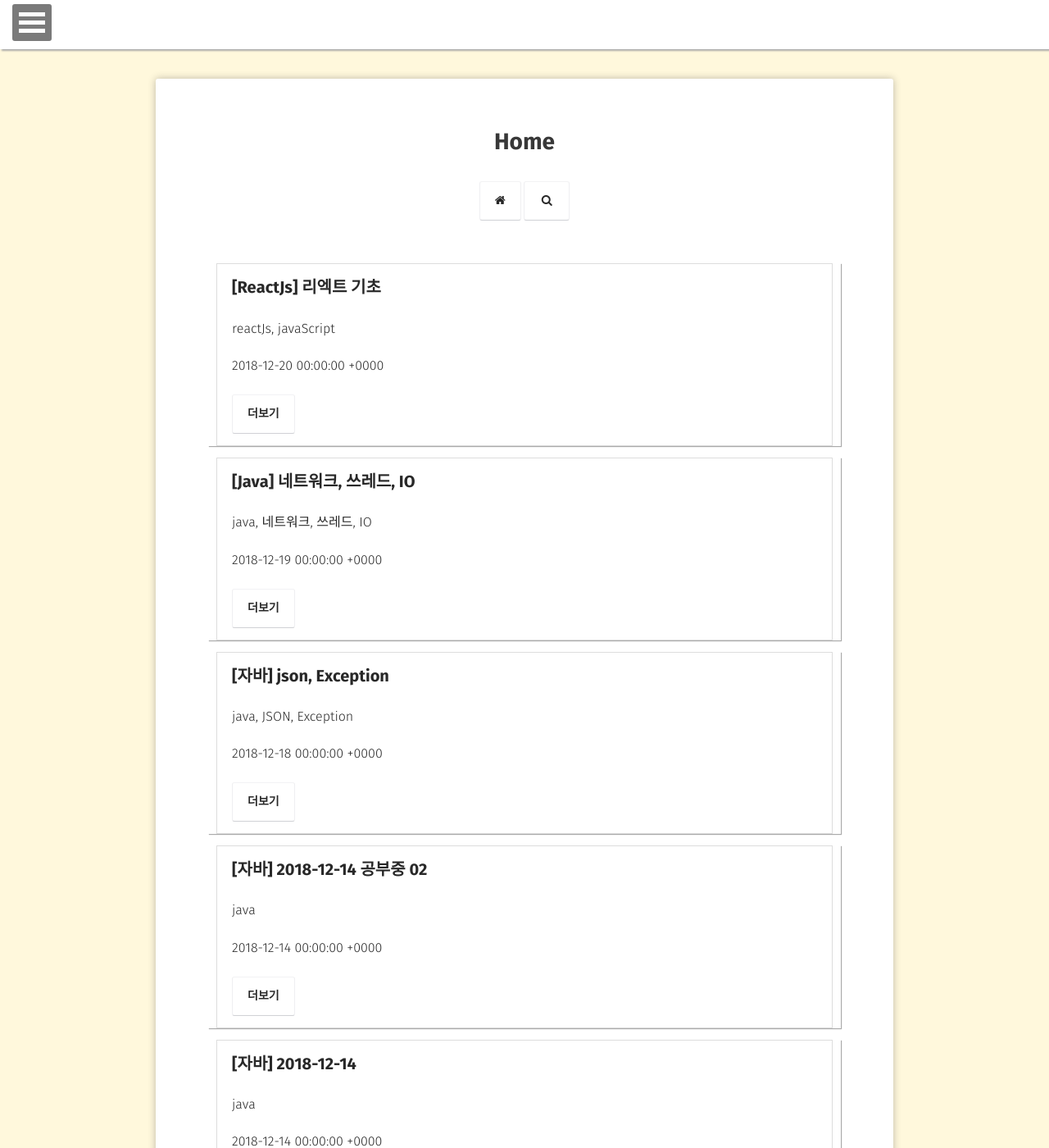
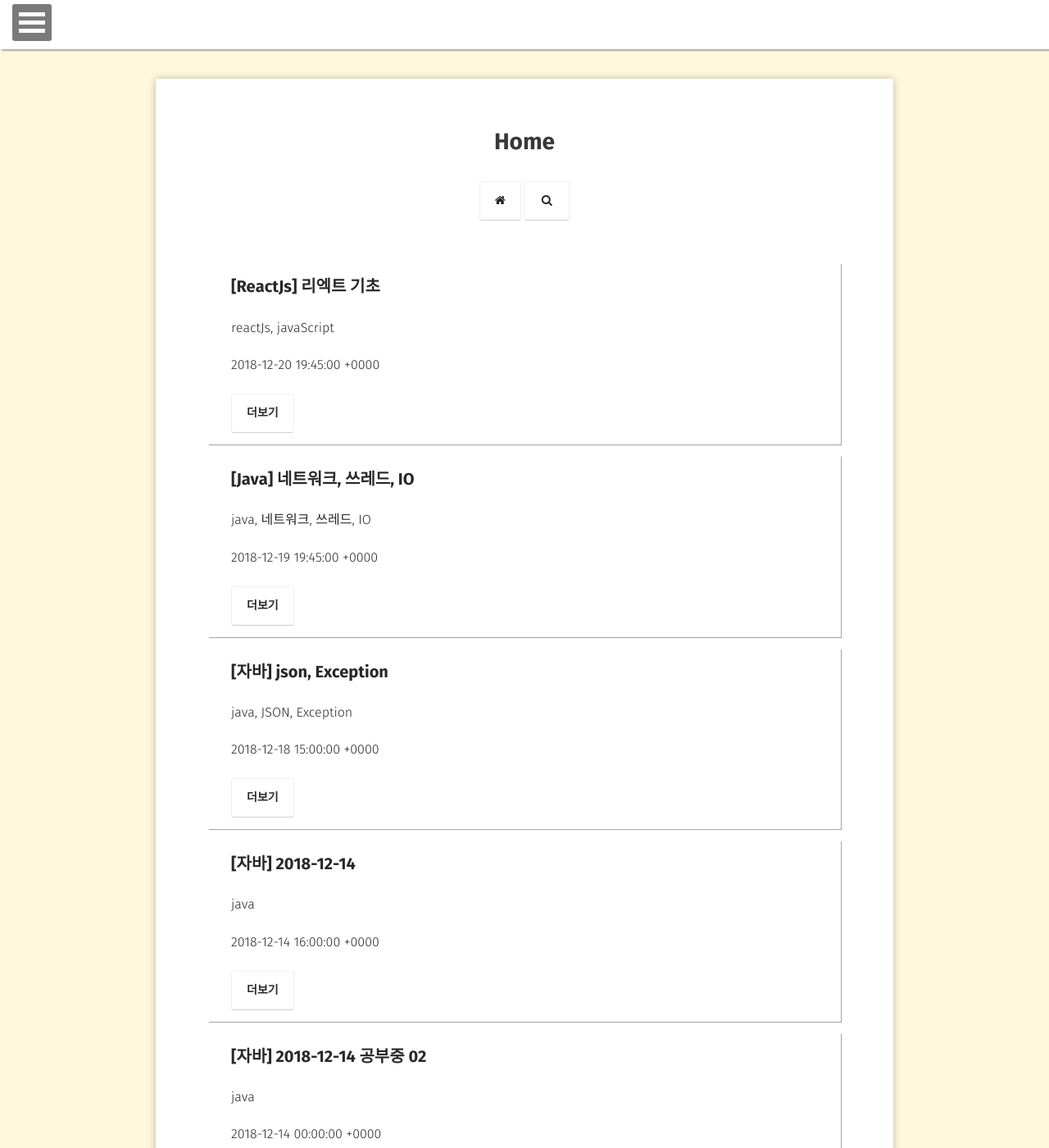
Before and after one commit to choiwono/choiwono.github.io, a Jekyll site: the page built from index.html, in a window 1280 px wide and 1400 px high. Shown: the whole window at 82% size. Built offline with Jekyll 4.4.1, drawn with Linux system fonts in a browser that asks for light colours; some web fonts are replaced.

Commit message:
update_blog_time
블로그 시간값 업데이트중

```diff
--- a/_posts/2018-12-17-java_basic.md
+++ b/_posts/2018-12-17-java_basic.md
@@ -1,7 +1,7 @@
 ---
 layout: post
 title:  "[자바] json, Exception"
-date:   2018-12-18
+date:   2018-12-18 15:00:00
 excerpt: "java, JSON, Exception"
 java: true
 tag:
--- a/_posts/2018-12-19-reactjs.md
+++ b/_posts/2018-12-19-reactjs.md
@@ -1,7 +1,7 @@
 ---
 layout: post
 title:  "[ReactJs] 리엑트 기초"
-date:   2018-12-20
+date:   2018-12-20 19:45:00
 excerpt: "reactJs, javaScript"
 reactjs: true
 tag:
--- a/_posts/2018-12-20-java_basic_01.md
+++ b/_posts/2018-12-20-java_basic_01.md
@@ -1,7 +1,7 @@
 ---
 layout: post
 title:  "[Java] 네트워크, 쓰레드, IO"
-date:   2018-12-19
+date:   2018-12-19 19:45:00
 excerpt: "java, 네트워크, 쓰레드, IO"
 java: true
 tag:
--- a/_sass/typography.scss
+++ b/_sass/typography.scss
@@ -50,7 +50,6 @@ h3.title a {
 		margin: 0 10px;
 		text-decoration: none;
 		background: $white;
-		border: 1px solid #ddd;
 		color: $color_shark;
 		a {
 			@include font-rem(20);
```
Also changed, not shown: _posts/2018-12-14-java_basic.md (+1 -1 lines).
